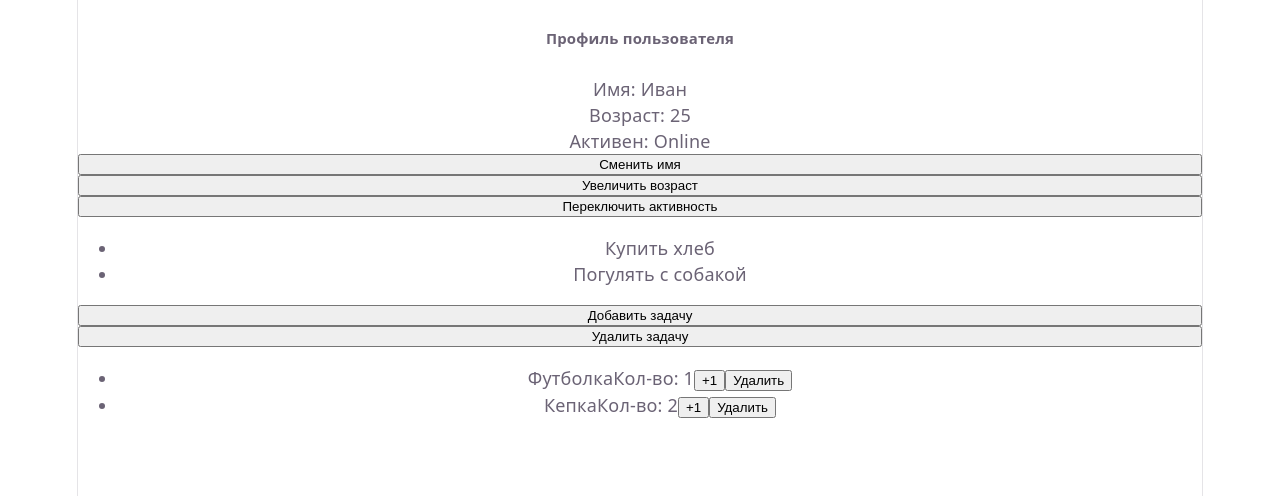
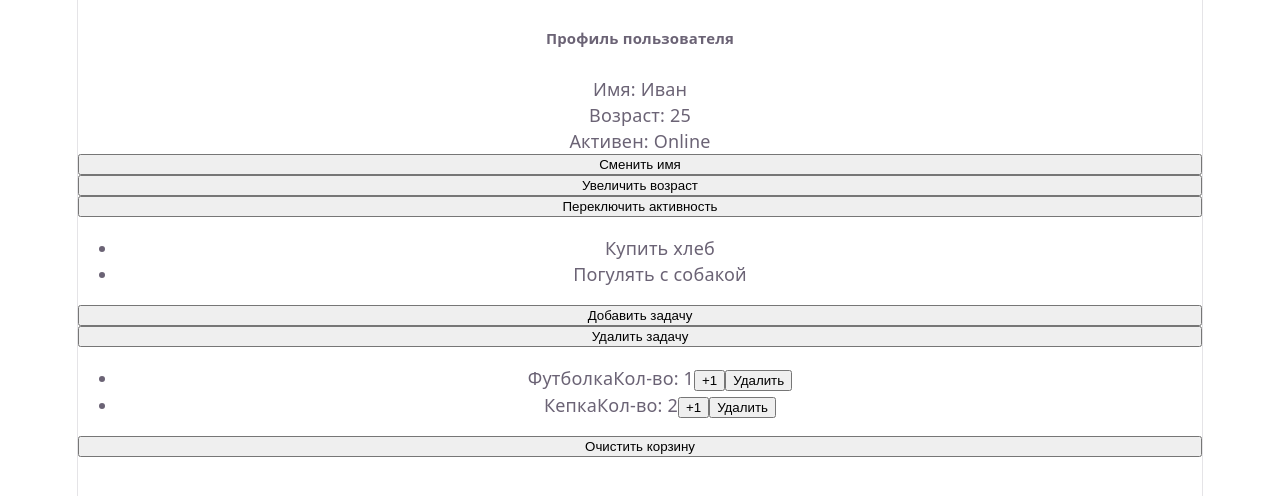
Before and after one commit to DmitriyRadovnya/baza, a React (Vite) app: page / in a window 1280 px wide. Shown: the top 496 px of the page. Built offline with nearby package versions, Linux system fonts and the light colour scheme.

Commit message:
feat: add clearCart feature

```diff
--- a/src/components/state-third/ShoppingCart.jsx
+++ b/src/components/state-third/ShoppingCart.jsx
@@ -25,8 +25,12 @@ export const ShoppingCart = () => {
     });
   };
 
+  const clearCart = () => setCart([]);
+
+  if (cart.length > 0) {
     return (
       <>
+        {
           <ul>
             {cart.map(({ id, title, count }) => (
               <CartItem
@@ -39,6 +43,10 @@ export const ShoppingCart = () => {
               />
             ))}
           </ul>
+        }
+        <button onClick={clearCart}>Очистить корзину</button>
       </>
     );
+  }
+  return <h3>Корзина пуста</h3>;
 };
```
Lines whose indentation alone changed are shown as unchanged.
